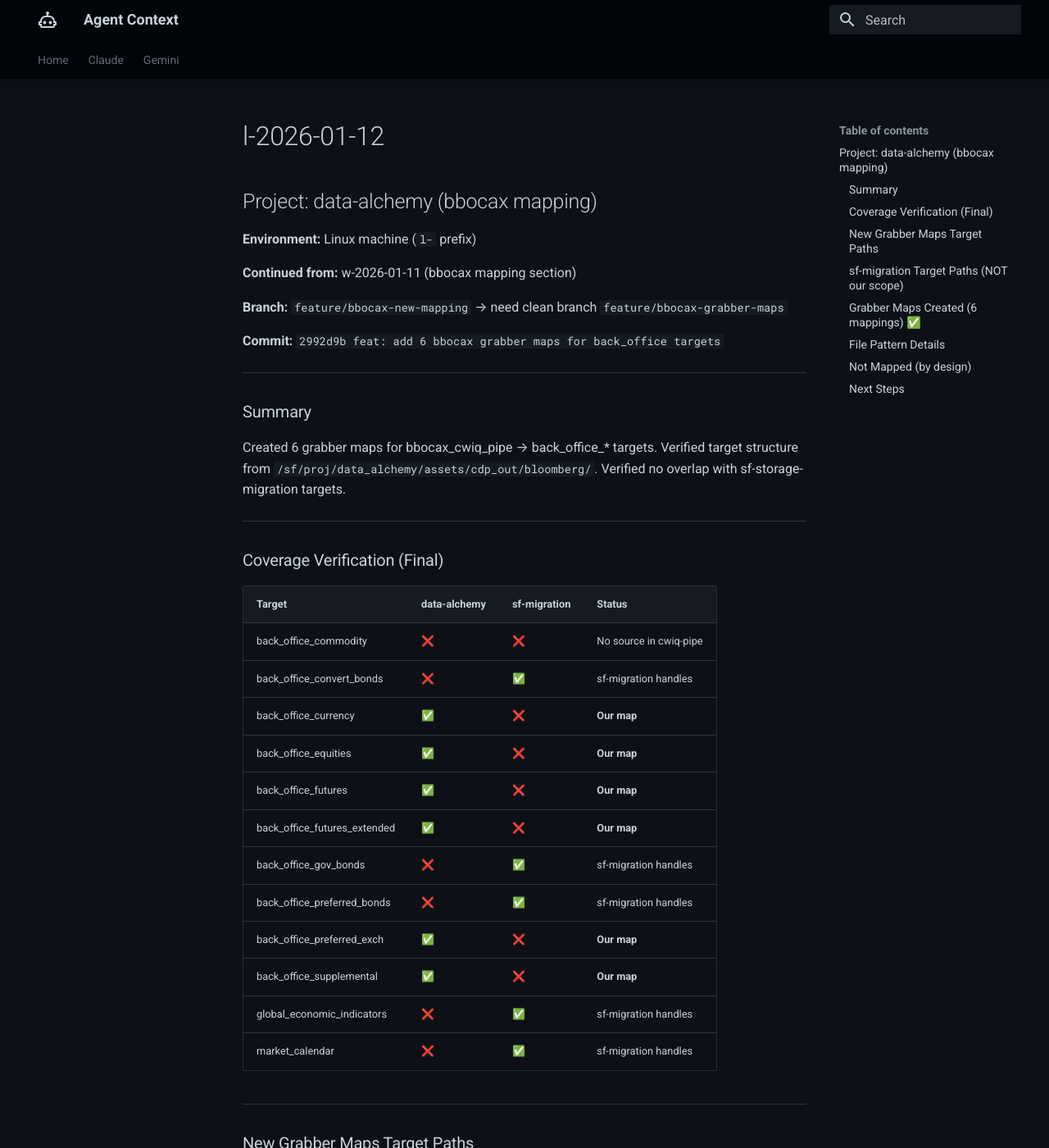
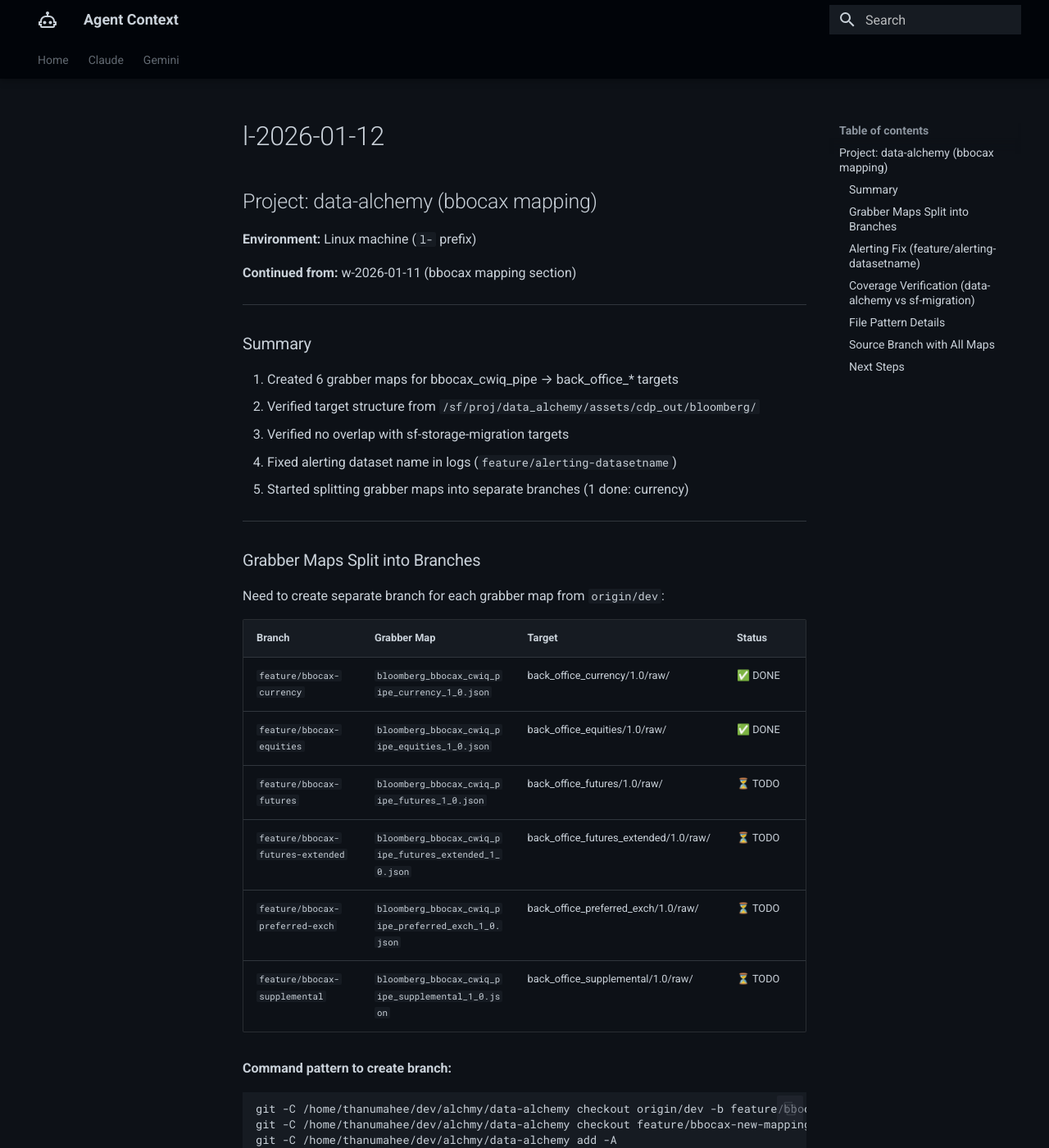
Before and after one commit to ThanuMahee12/AgentContext, an MkDocs documentation site: the page built from docs/Claude/sessions/l-2026-01-12.md, in a window 1280 px wide and 1400 px high. Shown: the whole window at 82% size. Built offline with MkDocs 1.6.1 and Material for MkDocs 9.7.7, drawn with Linux system fonts in a browser that asks for light colours; some of the changed text lies outside the part shown.

Commit message:
docs: update l-2026-01-12 - full session with branch split progress

````diff
--- a/docs/Claude/sessions/l-2026-01-12.md
+++ b/docs/Claude/sessions/l-2026-01-12.md
@@ -6,39 +6,69 @@
 
 **Continued from:** w-2026-01-11 (bbocax mapping section)
 
-**Branch:** `feature/bbocax-new-mapping` → need clean branch `feature/bbocax-grabber-maps`
-
-**Commit:** `2992d9b feat: add 6 bbocax grabber maps for back_office targets`
-
 ---
 
 ### Summary
 
-Created 6 grabber maps for bbocax_cwiq_pipe → back_office_* targets. Verified target structure from `/sf/proj/data_alchemy/assets/cdp_out/bloomberg/`. Verified no overlap with sf-storage-migration targets.
+1. Created 6 grabber maps for bbocax_cwiq_pipe → back_office_* targets
+2. Verified target structure from `/sf/proj/data_alchemy/assets/cdp_out/bloomberg/`
+3. Verified no overlap with sf-storage-migration targets
+4. Fixed alerting dataset name in logs (`feature/alerting-datasetname`)
+5. Started splitting grabber maps into separate branches (1 done: currency)
 
 ---
 
-### Coverage Verification (Final)
+### Grabber Maps Split into Branches
 
-| Target | data-alchemy | sf-migration | Status |
-|--------|--------------|--------------|--------|
-| back_office_commodity | ❌ | ❌ | No source in cwiq-pipe |
-| back_office_convert_bonds | ❌ | ✅ | sf-migration handles |
-| back_office_currency | ✅ | ❌ | **Our map** |
-| back_office_equities | ✅ | ❌ | **Our map** |
-| back_office_futures | ✅ | ❌ | **Our map** |
-| back_office_futures_extended | ✅ | ❌ | **Our map** |
-| back_office_gov_bonds | ❌ | ✅ | sf-migration handles |
-| back_office_preferred_bonds | ❌ | ✅ | sf-migration handles |
-| back_office_preferred_exch | ✅ | ❌ | **Our map** |
-| back_office_supplemental | ✅ | ❌ | **Our map** |
-| global_economic_indicators | ❌ | ✅ | sf-migration handles |
-| market_calendar | ❌ | ✅ | sf-migration handles |
+Need to create separate branch for each grabber map from `origin/dev`:
+
+| Branch | Grabber Map | Target | Status |
+|--------|-------------|--------|--------|
+| `feature/bbocax-currency` | `bloomberg_bbocax_cwiq_pipe_currency_1_0.json` | back_office_currency/1.0/raw/ | ✅ DONE |
+| `feature/bbocax-equities` | `bloomberg_bbocax_cwiq_pipe_equities_1_0.json` | back_office_equities/1.0/raw/ | ✅ DONE |
+| `feature/bbocax-futures` | `bloomberg_bbocax_cwiq_pipe_futures_1_0.json` | back_office_futures/1.0/raw/ | ⏳ TODO |
+| `feature/bbocax-futures-extended` | `bloomberg_bbocax_cwiq_pipe_futures_extended_1_0.json` | back_office_futures_extended/1.0/raw/ | ⏳ TODO |
+| `feature/bbocax-preferred-exch` | `bloomberg_bbocax_cwiq_pipe_preferred_exch_1_0.json` | back_office_preferred_exch/1.0/raw/ | ⏳ TODO |
+| `feature/bbocax-supplemental` | `bloomberg_bbocax_cwiq_pipe_supplemental_1_0.json` | back_office_supplemental/1.0/raw/ | ⏳ TODO |
+
+**Command pattern to create branch:**
+```bash
+git -C /home/thanumahee/dev/alchmy/data-alchemy checkout origin/dev -b feature/bbocax-{name}
+git -C /home/thanumahee/dev/alchmy/data-alchemy checkout feature/bbocax-new-mapping -- resc/grabber_maps/bloomberg_bbocax_cwiq_pipe_{name}_1_0.json
+git -C /home/thanumahee/dev/alchmy/data-alchemy add -A
+git -C /home/thanumahee/dev/alchmy/data-alchemy commit -m "feat: add bbocax {name} grabber map"
+git -C /home/thanumahee/dev/alchmy/data-alchemy push -u origin feature/bbocax-{name}
+```
 
 ---
 
-### New Grabber Maps Target Paths
+### Alerting Fix (feature/alerting-datasetname)
 
+**Issue:** Logs showed `[vendor]` instead of `[vendor/dataset]`
+
+**Root cause:** `init_db()` was called AFTER `logger.info()` in Bronze/Silver/Gold phases
+
+**Fix:** Moved `init_db()` before `logger.info()` so context is set before logging
+
+**Commit:** `f289293 fix: move init_db before logging to set vendor/dataset context`
+
+**MR:** https://git.codewilling.com/data/cwiq-pipe/data-alchemy/-/merge_requests/395
+
+**Before:**
+```
+[lseg_refinitiv] Bronze ✗ InstitutionalT3Archive...
+```
+
+**After:**
+```
+[lseg_refinitiv/street_events_cwiq_pipe] Bronze ✗ InstitutionalT3Archive...
+```
+
+---
+
+### Coverage Verification (data-alchemy vs sf-migration)
+
+**data-alchemy handles (from bbocax_cwiq_pipe):**
 ```
 /sf/data/bloomberg/back_office_currency/1.0/raw/
 /sf/data/bloomberg/back_office_equities/1.0/raw/
@@ -49,10 +79,7 @@ Created 6 grabber maps for bbocax_cwiq_pipe → back_office_* targets. Verified
 /sf/data/bloomberg/back_office_supplemental/1.0/raw/
 ```
 
----
-
-### sf-migration Target Paths (NOT our scope)
-
+**sf-migration handles (from /mktdata/BLOOMBERG/ - NOT our scope):**
 ```
 /sf/data/bloomberg/back_office_convert_bonds/1.0/raw/
 /sf/data/bloomberg/back_office_gov_bonds/1.0/raw/
@@ -63,24 +90,9 @@ Created 6 grabber maps for bbocax_cwiq_pipe → back_office_* targets. Verified
 /sf/data/bloomberg/quantbeam/1.0/raw/
 ```
 
----
-
-### Grabber Maps Created (6 mappings) ✅
-
-| # | Grabber Map | Target | Subdirectory |
-|---|-------------|--------|--------------|
-| 1 | `bloomberg_bbocax_cwiq_pipe_currency_1_0.json` | back_office_currency/1.0/raw/ | No |
-| 2 | `bloomberg_bbocax_cwiq_pipe_equities_1_0.json` | back_office_equities/1.0/raw/ | No |
-| 3 | `bloomberg_bbocax_cwiq_pipe_futures_1_0.json` | back_office_futures/1.0/raw/ | No |
-| 4 | `bloomberg_bbocax_cwiq_pipe_futures_extended_1_0.json` | back_office_futures_extended/1.0/raw/ | Yes: share_/non_share_ |
-| 5 | `bloomberg_bbocax_cwiq_pipe_preferred_exch_1_0.json` | back_office_preferred_exch/1.0/raw/ | No |
-| 6 | `bloomberg_bbocax_cwiq_pipe_supplemental_1_0.json` | back_office_supplemental/1.0/raw/ | No |
-
-**Pattern features:**
-- All patterns handle optional `.gz` suffix: `(?:\.gz)?`
-- Files with date suffix (`.csv.20251213`) → extract date from suffix
-- Files without date suffix → use silver directory date
-- `futures_extended` routes to subdirectories
+**Not mapped (by design):**
+- `back_office_commodity` - no source files in cwiq-pipe
+- `equityOptions`, `equityIndexOptions` - no target directory exists
 
 ---
 
@@ -91,25 +103,30 @@ Created 6 grabber maps for bbocax_cwiq_pipe → back_office_* targets. Verified
 | currency | `curncy*` | .csv, .parquet |
 | equities | `equity(?!Options|Index)*`, `equityWarrant*`, `equitySec13f2*` | .csv, .parquet |
 | futures | `globalShareFuturesSanctions*` | .csv, .parquet |
-| futures_extended | `shareFuturesExtended*`, `nonShareFuturesExtended*` | .csv, .parquet |
+| futures_extended | `shareFuturesExtended*` → `share_futures_extended/`, `nonShareFuturesExtended*` → `non_share_futures_extended/` | .csv, .parquet |
 | preferred_exch | `pfdExch*Pricing*`, `pfdExch*HistoricalPricing*` | .csv, .parquet |
 | supplemental | `condition_code.out`, `fields.csv`, `fields.dif` | .out, .csv, .dif |
 
+**Pattern features:**
+- All patterns handle optional `.gz` suffix: `(?:\.gz)?`
+- Files with date suffix (`.csv.20251213`) → extract date from suffix
+- Files without date suffix → use silver directory date
+
 ---
 
-### Not Mapped (by design)
+### Source Branch with All Maps
 
-- **back_office_commodity** - no source files in cwiq-pipe
-- **equityOptions, equityIndexOptions** - no target directory exists
-- **bonds, calendar, indicators** - sf-migration handles from /mktdata/BLOOMBERG/
+**Branch:** `feature/bbocax-new-mapping`
+
+**Contains all 6 grabber maps** (but also has ACL-related commits mixed in, so splitting into individual branches)
 
 ---
 
 ### Next Steps
 
-1. Create clean branch `feature/bbocax-grabber-maps` from dev with only grabber map commit
-2. Test pipeline with new grabber maps
-3. Run with `--default-mapping` to find uncategorized files
-4. Verify gold output paths match `/sf/proj` structure
+1. Create remaining 4 branches: futures, futures_extended, preferred_exch, supplemental
+2. Test pipeline with each grabber map
+3. Create MRs for each branch
+4. Merge alerting fix MR
 
 ---
````
